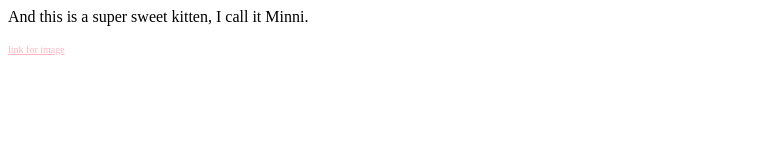
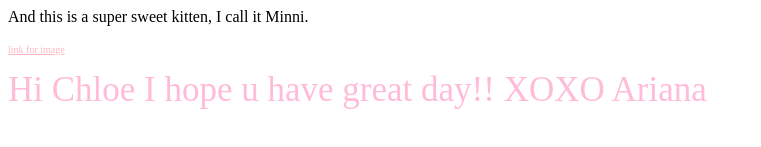
Before and after one commit to Arianahorn/Ariana, a plain HTML site: page index.html in a window 1280 px wide. Shown: the part 471-618 px from the top of the page, without its empty margins (0-761 px from the left). Drawn offline with Linux system fonts and the light colour scheme.

Commit message:
added text and style

```diff
--- a/index.html
+++ b/index.html
@@ -19,7 +19,9 @@
 <p1>And this is a super sweet kitten, I call it Minni.</p1>
 <pre class="tab"></pre>
 <a href="https://i.chzbgr.com/full/9322753536/h653B30FA/grey-and-white-fluffy-kitten-with-blue-eyes-with-adorable-paws">link for image</a>
+<pre class="tab"></pre>
 
 
+<p2>Hi Chloe I hope u have great day!! XOXO Ariana</p2>
 </body>
 </html>
--- a/style.css
+++ b/style.css
@@ -7,3 +7,7 @@ a {
     color: lightpink;
     font-size: 10px;
 }
+p2 {
+    color: #FFBCD9;
+    font-size: 35px;
+}
```
